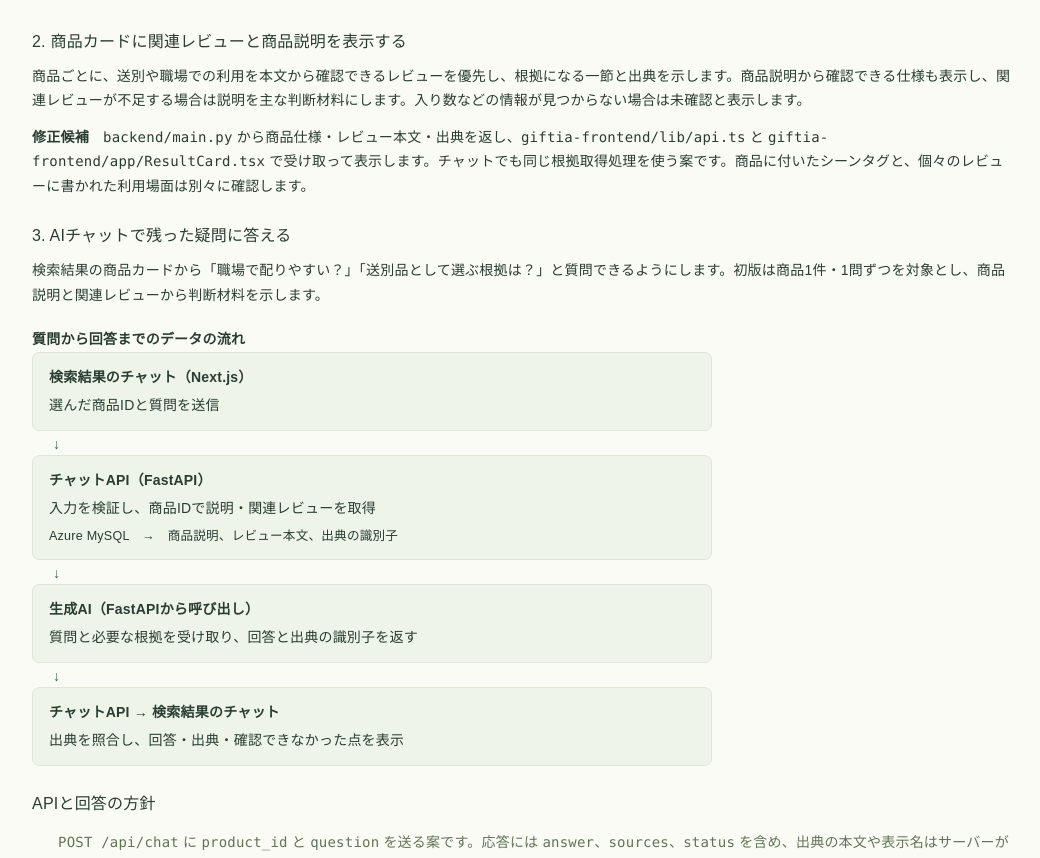
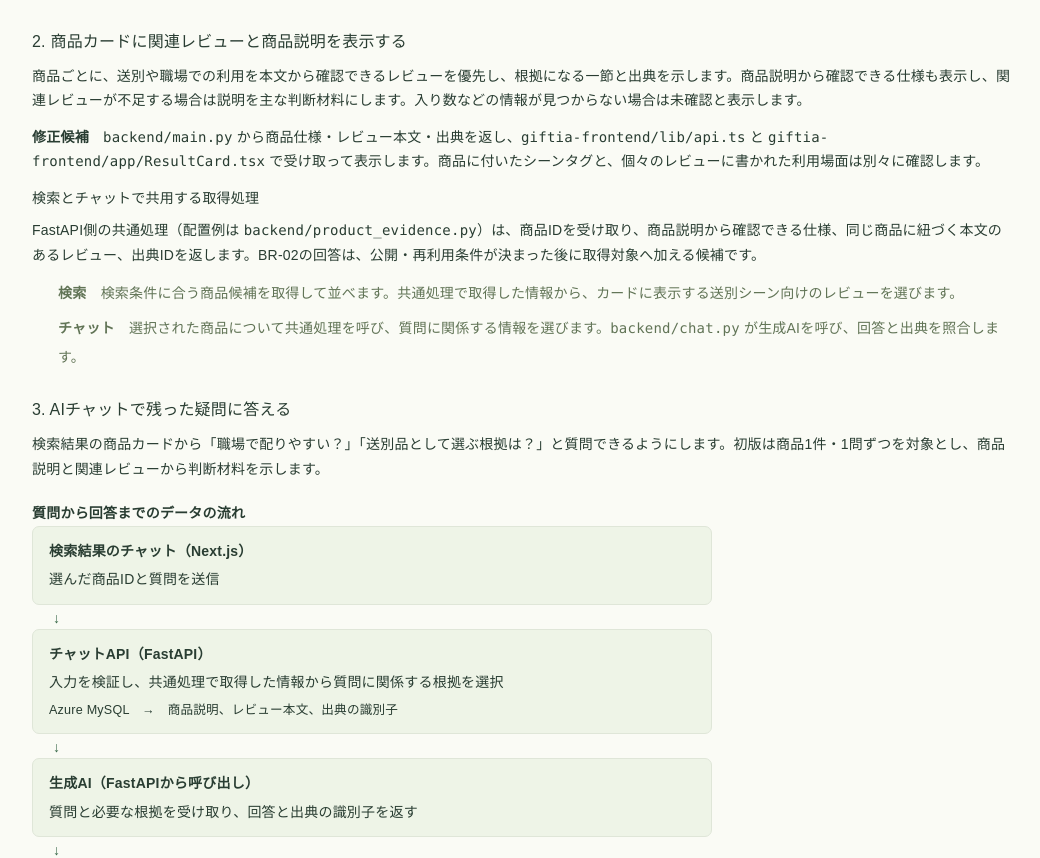
Before and after one commit to nomuryo7159/HCF_teamsite, a Next.js app: page /guide in a window 1280 px wide. Shown: the part 3428-4286 px from the top of the page, without its empty margins (116-1156 px from the left). Built offline with nearby package versions, Linux system fonts and the light colour scheme.

Commit message:
docs: align Giftia search and chat evidence responsibilities (#34)

```diff
--- a/app/guide/giftia-chatbot.tsx
+++ b/app/guide/giftia-chatbot.tsx
@@ -4,7 +4,8 @@ const files = [
   ['追加案', 'giftia-frontend/app/ProductChat.tsx', '質問入力、送信中、回答と出典、再試行を表示する。2つの観点と共有用の一文も表示する。画面のスタイルは既存の検索画面に合わせる。'],
   ['修正', 'giftia-frontend/lib/api.ts', 'チャット専用のAPI呼び出しと応答型を追加する。検索用の searchGifts は既存のまま使う。'],
   ['修正', 'backend/main.py', 'POST /api/chat の入口を追加し、商品ID・質問の形式と長さ、指定された表示モードを検証する。直接接続する開発構成では、許可済みオリジンからのPOSTも受け付ける。'],
-  ['追加案', 'backend/chat.py', '商品説明と関連レビューの取得、モデルへの入力、出力の検証と失敗時の処理を担当する。既存の database.py の fetch_all を再利用する。'],
+  ['追加案', 'backend/product_evidence.py', '商品IDから商品説明、本文のあるレビュー、出典IDを取得する。既存の database.py の fetch_all を使い、検索とチャットに同じ形式で返す。'],
+  ['追加案', 'backend/chat.py', '共通の取得処理を呼び、質問に関係する根拠を選ぶ。AIへの問い合わせ、回答と出典の照合、失敗時の処理を担当する。'],
   ['修正候補', 'backend/.env.example・backend/requirements.txt', '採用するモデルに応じて設定名と依存関係を追加する。キーの実値はサーバーの環境変数で管理する。'],
   ['追加案', 'backend/tests/test_chat.py', 'DBとモデルを差し替え、根拠がある場合、根拠がない場合、APIの異常系を再現する。'],
 ] as const;
@@ -18,7 +19,13 @@ export default function GiftiaChatbot() {
       <p><strong>修正候補</strong>　<code>backend/main.py</code> の <code>GET /api/search</code> で、検索条件に合う候補全体を順位付けしてから表示件数を適用する案です。検索条件で除外された商品が順位付けで混ざらないことを確認します。</p>
       <h3>2. 商品カードに関連レビューと商品説明を表示する</h3>
       <p>商品ごとに、送別や職場での利用を本文から確認できるレビューを優先し、根拠になる一節と出典を示します。商品説明から確認できる仕様も表示し、関連レビューが不足する場合は説明を主な判断材料にします。入り数などの情報が見つからない場合は未確認と表示します。</p>
-      <p><strong>修正候補</strong>　<code>backend/main.py</code> から商品仕様・レビュー本文・出典を返し、<code>giftia-frontend/lib/api.ts</code> と <code>giftia-frontend/app/ResultCard.tsx</code> で受け取って表示します。チャットでも同じ根拠取得処理を使う案です。商品に付いたシーンタグと、個々のレビューに書かれた利用場面は別々に確認します。</p>
+      <p><strong>修正候補</strong>　<code>backend/main.py</code> から商品仕様・レビュー本文・出典を返し、<code>giftia-frontend/lib/api.ts</code> と <code>giftia-frontend/app/ResultCard.tsx</code> で受け取って表示します。商品に付いたシーンタグと、個々のレビューに書かれた利用場面は別々に確認します。</p>
+      <h4 id="giftia-shared-evidence">検索とチャットで共用する取得処理</h4>
+      <p>FastAPI側の共通処理（配置例は <code>backend/product_evidence.py</code>）は、商品IDを受け取り、商品説明から確認できる仕様、同じ商品に紐づく本文のあるレビュー、出典IDを返します。BR-02の回答は、公開・再利用条件が決まった後に取得対象へ加える候補です。</p>
+      <ul className="guide-numbered">
+        <li><strong>検索</strong>　検索条件に合う商品候補を取得して並べます。共通処理で取得した情報から、カードに表示する送別シーン向けのレビューを選びます。</li>
+        <li><strong>チャット</strong>　選択された商品について共通処理を呼び、質問に関係する情報を選びます。<code>backend/chat.py</code> が生成AIを呼び、回答と出典を照合します。</li>
+      </ul>
       <h3 id="giftia-chatbot">3. AIチャットで残った疑問に答える</h3>
       <p>検索結果の商品カードから「職場で配りやすい？」「送別品として選ぶ根拠は？」と質問できるようにします。初版は商品1件・1問ずつを対象とし、商品説明と関連レビューから判断材料を示します。</p>
 
@@ -26,7 +33,7 @@ export default function GiftiaChatbot() {
         <figcaption>質問から回答までのデータの流れ</figcaption>
         <ol>
           <li><strong>検索結果のチャット（Next.js）</strong><span>選んだ商品IDと質問を送信</span></li>
-          <li><strong>チャットAPI（FastAPI）</strong><span>入力を検証し、商品IDで説明・関連レビューを取得</span><small>Azure MySQL　→　商品説明、レビュー本文、出典の識別子</small></li>
+          <li><strong>チャットAPI（FastAPI）</strong><span>入力を検証し、共通処理で取得した情報から質問に関係する根拠を選択</span><small>Azure MySQL　→　商品説明、レビュー本文、出典の識別子</small></li>
           <li><strong>生成AI（FastAPIから呼び出し）</strong><span>質問と必要な根拠を受け取り、回答と出典の識別子を返す</span></li>
           <li><strong>チャットAPI → 検索結果のチャット</strong><span>出典を照合し、回答・出典・確認できなかった点を表示</span></li>
         </ol>
--- a/app/guide/giftia-development.tsx
+++ b/app/guide/giftia-development.tsx
@@ -176,7 +176,8 @@ export default function GiftiaDevelopment() {
           <tbody>
             <tr><th scope="row"><code>giftia-frontend/app/ResultCard.tsx</code>・<code>lib/api.ts</code></th><td>既存ファイルを拡張してレビューと補足を表示し、APIの応答項目を受け取る。</td></tr>
             <tr><th scope="row"><code>giftia-frontend/app/survey/page.tsx</code></th><td>購入後アンケートの入力・送信・付与結果の表示を担当する画面の例。</td></tr>
-            <tr><th scope="row"><code>backend/main.py</code>・<code>backend/services/</code></th><td>既存の <code>main.py</code> にAPIの入口を置く。レビューの関連順、回答保存、クーポン付与の処理が増えた段階で <code>services/</code> に分ける案。</td></tr>
+            <tr><th scope="row"><code>backend/main.py</code>・<code>backend/services/</code></th><td>既存の <code>main.py</code> にAPIの入口を置く。回答保存やクーポン付与の処理が増えた段階で <code>services/</code> に分ける案。</td></tr>
+            <tr><th scope="row"><code>backend/product_evidence.py</code></th><td><a href="#giftia-shared-evidence">検索とチャットが共用する取得処理</a>の配置例。商品説明、レビュー本文、出典IDを取得する。</td></tr>
             <tr><th scope="row"><code>backend/migrations/</code>・<code>backend/tests/</code></th><td>スキーマ変更のSQLと、レビュー不足・重複送信などを確かめるテストの置き場所の例。</td></tr>
           </tbody>
         </table></div>
--- a/app/guide/giftia.css
+++ b/app/guide/giftia.css
@@ -43,7 +43,7 @@
   border-radius: 5px;
   background: var(--soft);
 }
-.giftia-main h3[id] { scroll-margin-top: 110px; }
+.giftia-main h3[id], .giftia-main h4[id] { scroll-margin-top: 110px; }
 .giftia-main summary { cursor: pointer; color: #386948; }
 .giftia-overview-flow { margin: 16px 0; }
 .giftia-overview-flow figcaption { font-weight: 650; }
```
